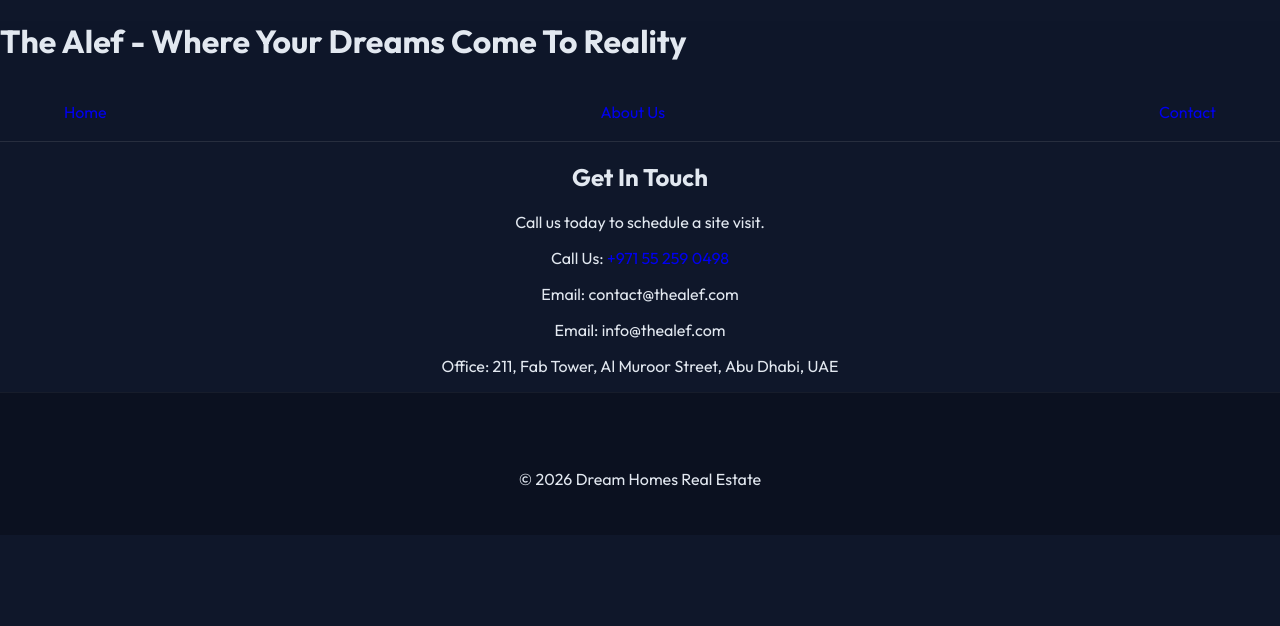
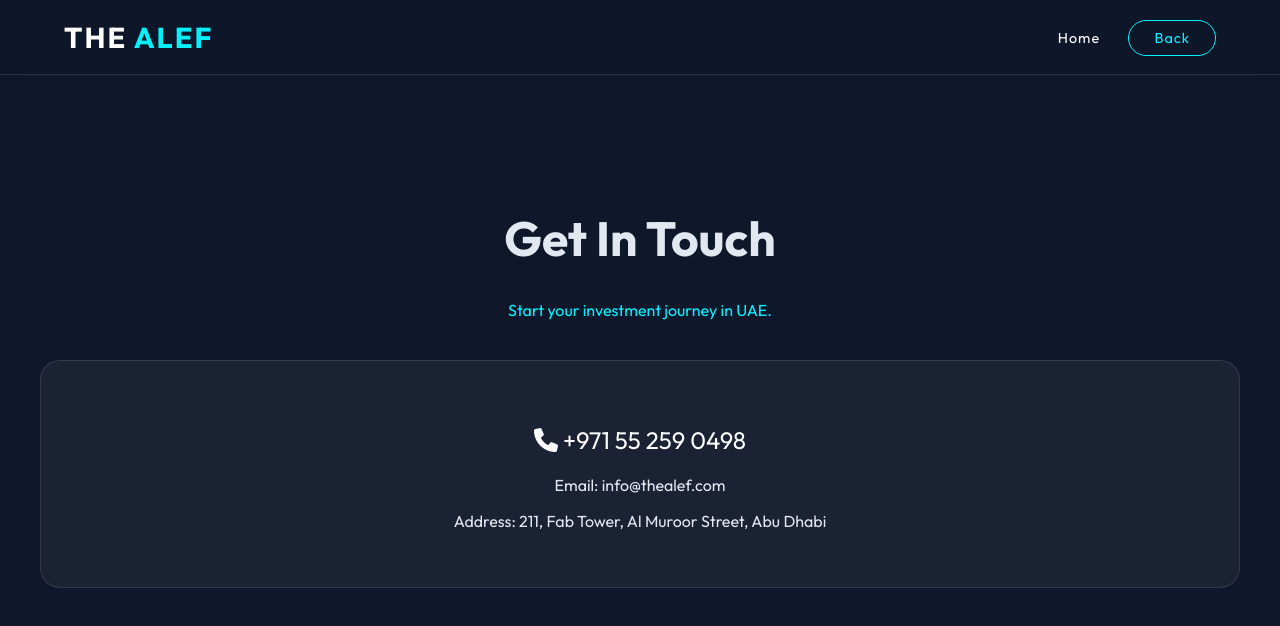
Before and after one commit to Vivek2694/Real-Estate-, a plain HTML site: page contact.html in a window 1280 px wide. Drawn offline with Linux system fonts and the light colour scheme.

Commit message:
Revise contact page layout and content
Updated contact page with new title and styles.

```diff
--- a/contact.html
+++ b/contact.html
@@ -1,33 +1,34 @@
 <!DOCTYPE html>
-<html>
+<html lang="en">
 <head>
-    <title>Contact Us - Dream Homes</title>
-    <link rel="stylesheet" type="text/css" href="style.css">
+    <meta charset="UTF-8">
+    <meta name="viewport" content="width=device-width, initial-scale=1.0">
+    <title>Contact The Alef</title>
+    <link rel="stylesheet" href="style.css">
+    <link rel="stylesheet" href="https://cdnjs.cloudflare.com/ajax/libs/font-awesome/6.0.0/css/all.min.css">
 </head>
 <body>
     <header>
-        <h1>The Alef  - Where Your Dreams Come To Reality </h1>
         <nav>
-            <a href="index.html">Home</a>
-            <a href="about.html">About Us</a>
-            <a href="contact.html">Contact</a>
-
+            <div class="logo">THE <span>ALEF</span></div>
+            <div class="nav-links">
+                <a href="index.html">Home</a>
+                <a href="index.html" class="nav-btn">Back</a>
+            </div>
         </nav>
     </header>
 
-    <div class="container" style="text-align: center;">
-        <h2>Get In Touch</h2>
-        <p>Call us today to schedule a site visit.</p>
+    <div class="container" style="text-align: center; padding-top: 100px;">
+        <h1 style="font-size: 3rem;">Get In Touch</h1>
+        <p style="color: var(--neon-cyan);">Start your investment journey in UAE.</p>
 
-        <p>Call Us: <a href="tel:+971 55 259 0498" class="phone-link">+971 55 259 0498</a></p>
-
-        <p>Email: contact@thealef.com</p>
-        <p>Email: info@thealef.com<p>
-        <p>Office: 211, Fab Tower, Al Muroor Street, Abu Dhabi, UAE</p>
+        <div style="background: rgba(255,255,255,0.05); padding: 40px; border-radius: 20px; margin-top: 40px; border: 1px solid rgba(255,255,255,0.1);">
+            <p style="font-size: 1.5rem; color: #fff; margin-bottom: 20px;">
+                <i class="fas fa-phone"></i> <a href="tel:+971552590498" style="color: #fff;">+971 55 259 0498</a>
+            </p>
+            <p>Email: info@thealef.com</p>
+            <p>Address: 211, Fab Tower, Al Muroor Street, Abu Dhabi</p>
+        </div>
     </div>
-
-    <footer>
-        <p>&copy; 2026 Dream Homes Real Estate</p>
-    </footer>
 </body>
 </html>
```
